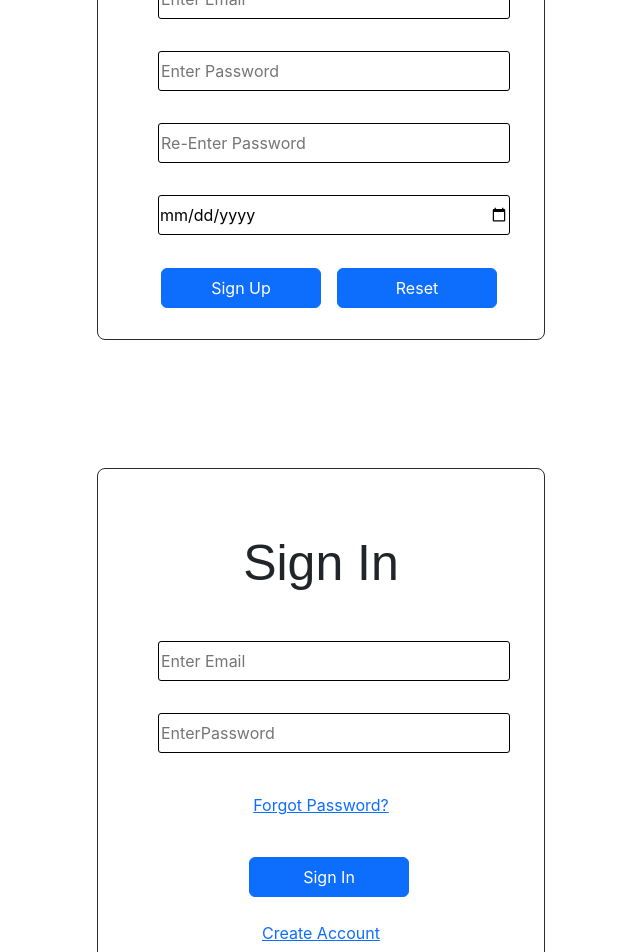
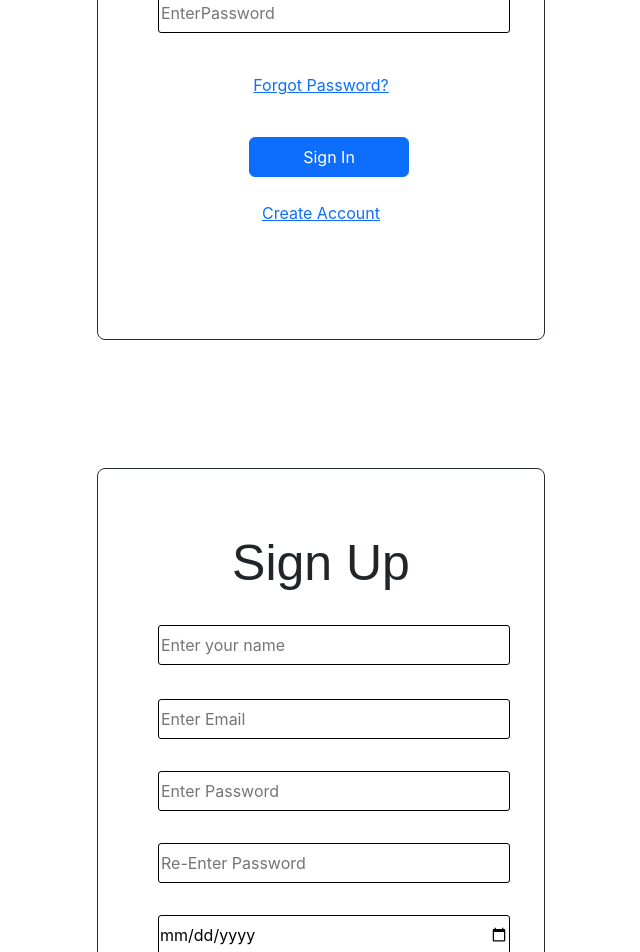
Before and after one commit to 07suryansh/Sign-in-Sign-up, a React (Create React App) app: page /Signup in a window 1280 px wide. Shown: the part 380-1332 px from the top of the page, without its empty margins (319-959 px from the left). Built offline with nearby package versions, Linux system fonts and the light colour scheme.

Commit message:
optimisation two

```diff
--- a/src/App.js
+++ b/src/App.js
@@ -8,14 +8,18 @@ function App() {
   return (
 
     <>
+
        <BrowserRouter>
+
+      <Signin/>
       <Routes>
       <Route path="/Signin" element={<Signin/>}/>
         <Route path="/Signup" element={<Signup/>}/>
 
       </Routes>
 
-      <Signin/>
+
+      {/* <Signup/> */}
       </BrowserRouter>
     </>
   );
--- a/src/Components/SIgnin.js
+++ b/src/Components/SIgnin.js
@@ -22,7 +22,7 @@ export default function Signin() {
     <button type="submit"  className="btn btn-primary">Sign In</button>
     <div className="forgot">
     <nav>
-    <Link to="Signup">Create Account</Link>
+    <Link to="/Signup">Create Account</Link>
     </nav>
     </div>
     </form>
```
